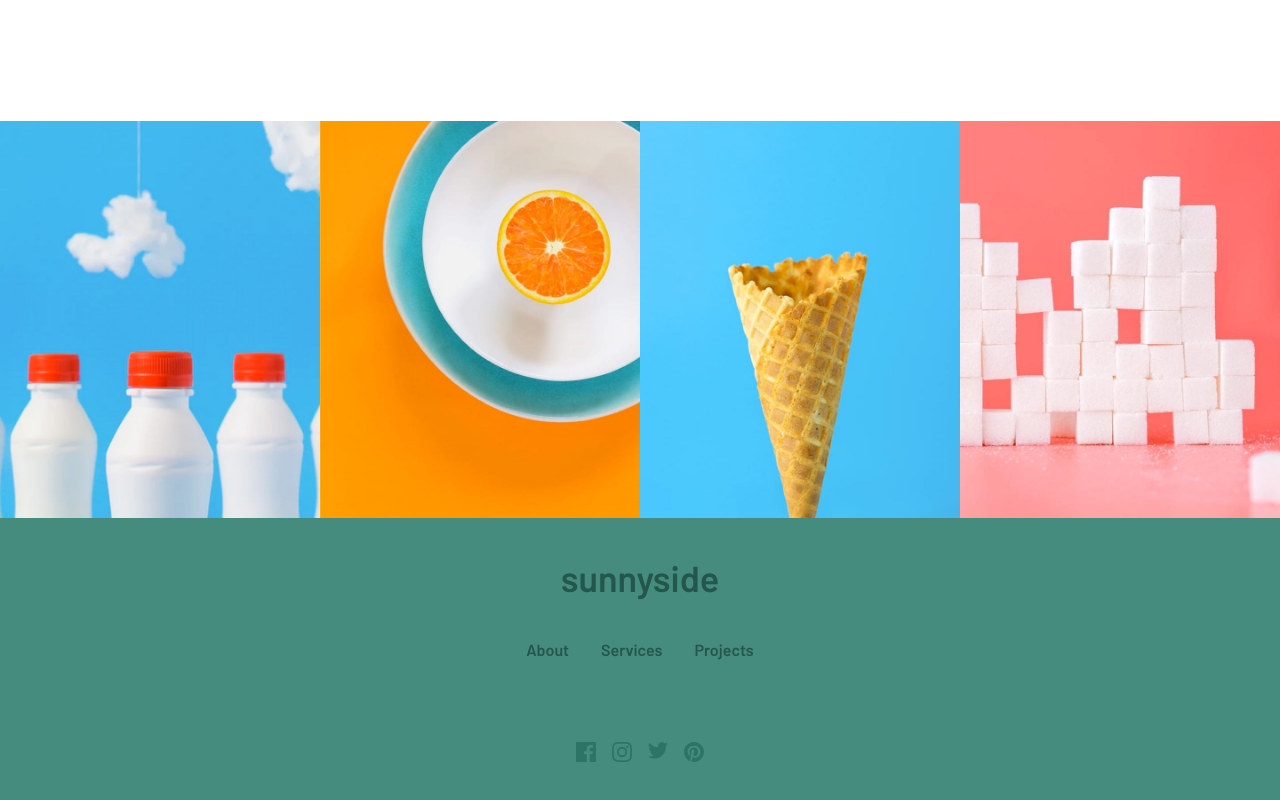
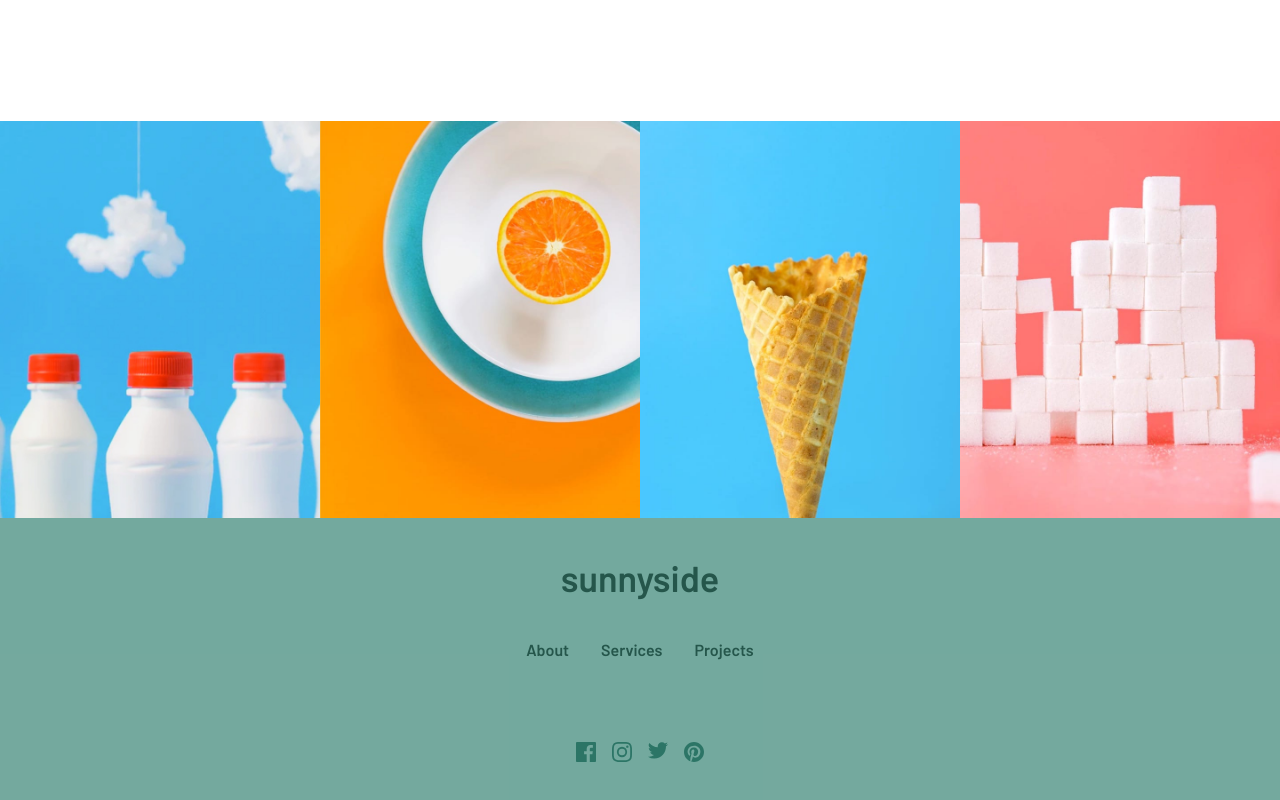
Before and after one commit to Md-Talim/sunnyside-agency-landing-page, a React (Create React App) app: page / in a window 1280 px wide. Shown: the part 3157-3957 px from the top of the page. Built offline with nearby package versions, Linux system fonts and the light colour scheme.

Commit message:
modified the colors

```diff
--- a/tailwind.config.js
+++ b/tailwind.config.js
@@ -8,12 +8,13 @@ module.exports = {
       yellow: 'hsl(51, 100%, 49%)',
       'primary-100': 'hsl(167, 40%, 24%)',
       'primary-200': 'hsl(198, 62%, 26%)',
-      'primary-300': 'hsl(168, 34%, 41%)',
+      'primary-300': 'hsl(168 34% 41% / .75)',
       'neutral-500': 'hsl(212, 27%, 19%)',
       'neutral-400': 'hsl(213, 9%, 39%)',
       'neutral-300': 'hsl(232, 10%, 55%)',
       'neutral-200': 'hsl(210, 4%, 67%)',
       'neutral-100': 'hsl(0, 0%, 100%)',
+      'blue-400': 'rgb(147 197 253);',
     },
     fontFamily: {
       sans: ['Barlow'],
```
